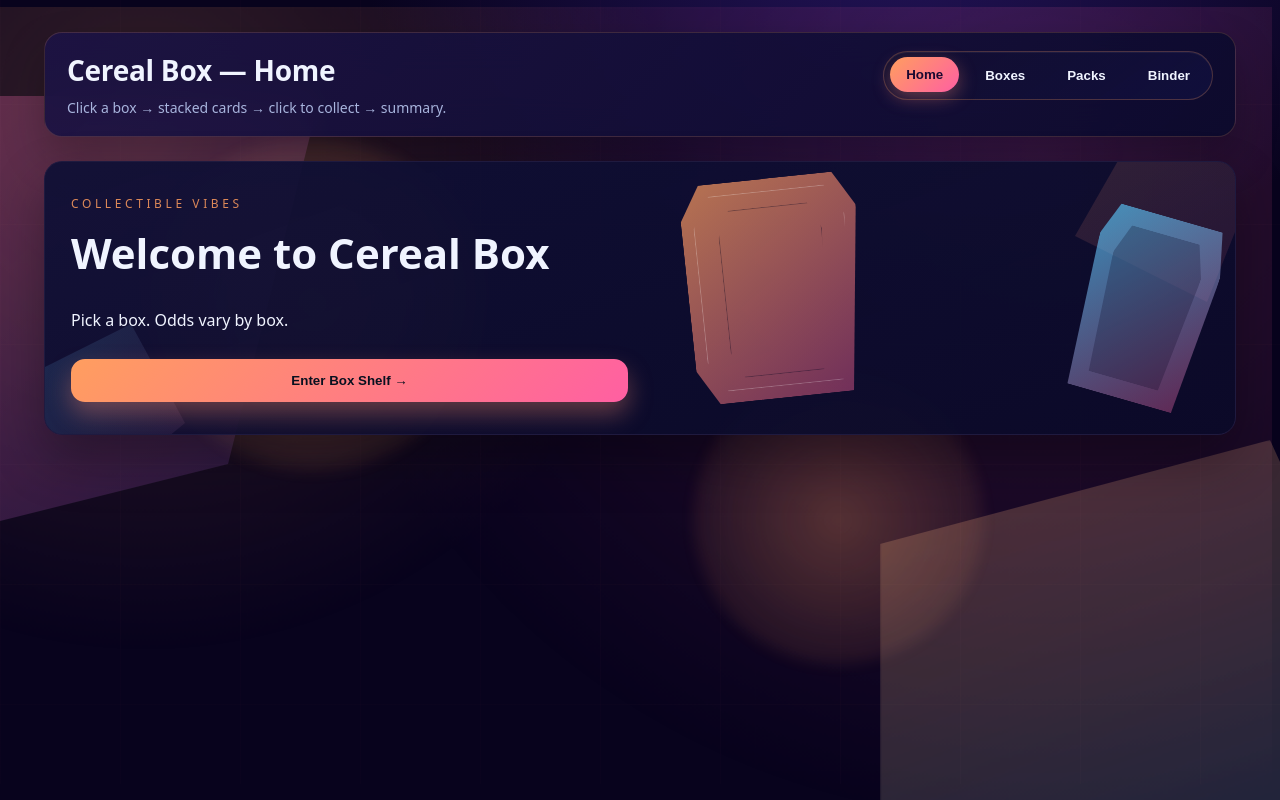
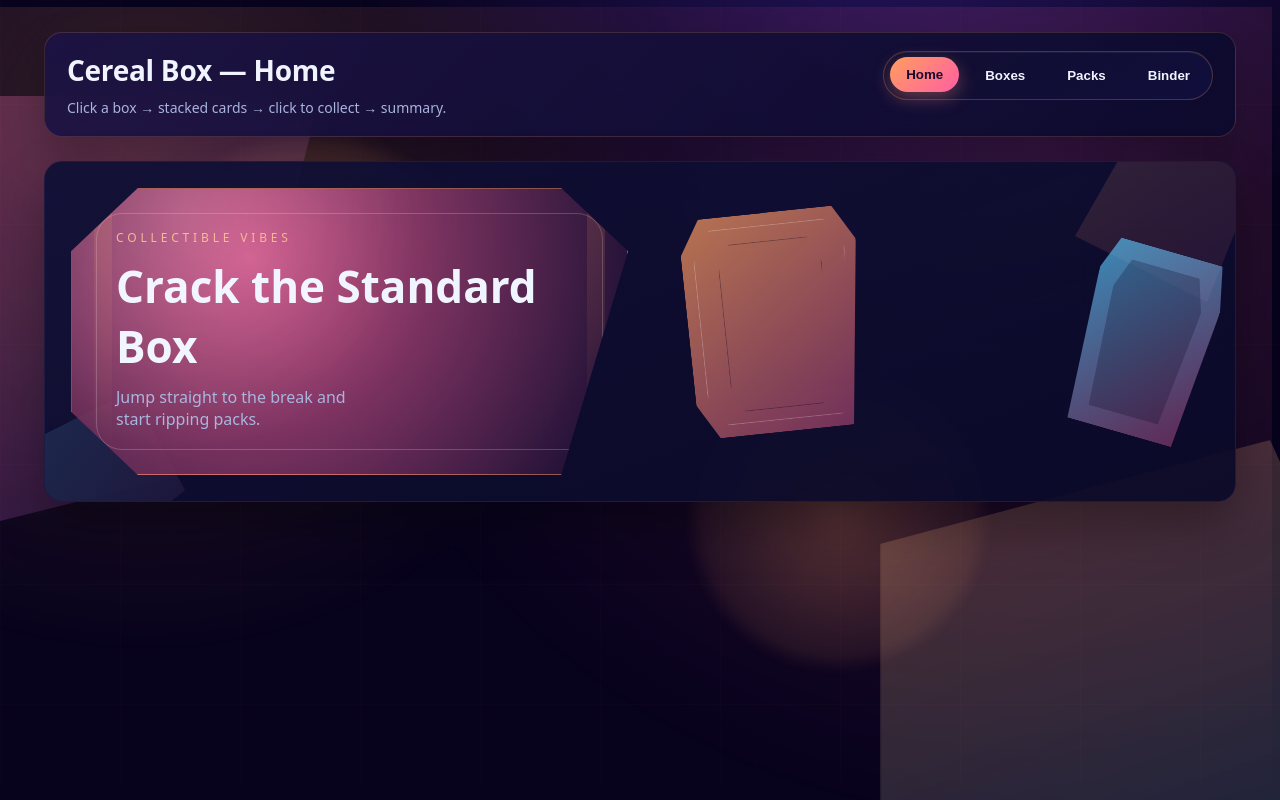
Before and after one commit to phwea/opencereal, a plain HTML site: page index.html in a window 1280 px wide. Drawn offline with Linux system fonts and the light colour scheme.

Commit message:
Add hero box shortcut and shared selection helper

```diff
--- a/assets/css/main.css
+++ b/assets/css/main.css
@@ -295,40 +295,92 @@ body {
   align-items: center;
 }
 
-.hero-content {
+.hero-box {
+  position: relative;
   display: grid;
-  gap: 12px;
+  gap: 10px;
+  padding: 40px 44px 44px;
+  border: none;
+  border-radius: 34px;
+  clip-path: polygon(12% 0%, 88% 0%, 100% 22%, 88% 100%, 12% 100%, 0% 78%, 0% 22%);
+  background:
+    radial-gradient(circle at 32% 24%, rgba(255, 95, 162, 0.7), rgba(12, 10, 44, 0.95)),
+    linear-gradient(145deg, rgba(255, 158, 95, 0.32), rgba(255, 95, 162, 0.2));
+  color: inherit;
+  font: inherit;
+  text-align: left;
+  cursor: pointer;
+  box-shadow: 0 26px 48px rgba(0, 0, 0, 0.36);
+  transition: transform 0.24s ease, box-shadow 0.24s ease, border-color 0.24s ease;
+  border: 1px solid rgba(255, 158, 95, 0.45);
+  overflow: hidden;
 }
 
-.hero-kicker {
-  font-size: 12px;
-  letter-spacing: 0.3em;
-  text-transform: uppercase;
-  color: rgba(255, 158, 95, 0.85);
+.hero-box::before {
+  content: "";
+  position: absolute;
+  inset: 24px;
+  border-radius: 26px;
+  border: 1px solid rgba(255, 255, 255, 0.28);
+  opacity: 0.7;
+  pointer-events: none;
 }
 
-.hero h2 {
-  margin: 0;
-  font-size: clamp(26px, 5vw, 42px);
+.hero-box::after {
+  content: "";
+  position: absolute;
+  inset: 0;
+  background: radial-gradient(circle at 20% 10%, rgba(255, 255, 255, 0.22), transparent 45%);
+  mix-blend-mode: screen;
+  opacity: 0.7;
+  pointer-events: none;
 }
 
-.bigbtn {
-  border: none;
-  border-radius: var(--radius-md);
-  padding: 14px 22px;
-  background: linear-gradient(135deg, var(--accent), var(--accent-strong));
-  color: #08101f;
-  font-weight: 700;
-  cursor: pointer;
-  box-shadow: 0 12px 24px var(--glow);
-  transition: transform 0.18s ease, box-shadow 0.18s ease;
+.hero-box__edge {
+  position: absolute;
+  top: 18px;
+  width: 18px;
+  height: calc(100% - 36px);
+  background: linear-gradient(180deg, rgba(255, 158, 95, 0.28), rgba(255, 95, 162, 0));
+  opacity: 0.55;
+  pointer-events: none;
 }
 
-.bigbtn:hover,
-.bigbtn:focus-visible {
-  transform: translateY(-1px);
-  box-shadow: 0 18px 28px var(--glow);
+.hero-box__edge--left {
+  left: 22px;
+}
+
+.hero-box__edge--right {
+  right: 22px;
+}
+
+.hero-box__badge {
+  font-size: 12px;
+  letter-spacing: 0.32em;
+  text-transform: uppercase;
+  color: rgba(255, 190, 135, 0.88);
+}
+
+.hero-box__title {
+  font-size: clamp(28px, 5vw, 44px);
+  font-weight: 700;
+}
+
+.hero-box__meta {
+  font-size: 16px;
+  color: var(--muted);
+  max-width: 28ch;
+}
+
+.hero-box:hover,
+.hero-box:focus-visible {
+  transform: translateY(-4px);
+  box-shadow: 0 32px 60px rgba(255, 95, 162, 0.28);
   outline: none;
+}
+
+.hero-box:focus-visible {
+  box-shadow: 0 0 0 3px rgba(255, 255, 255, 0.65), 0 32px 60px rgba(255, 95, 162, 0.28);
 }
 
 .hero-illustration {
--- a/assets/js/app.js
+++ b/assets/js/app.js
@@ -112,8 +112,10 @@ const elBinder = document.getElementById("binder");
 const btnPrimary = document.getElementById("btnPrimary");
 const btnAuto = document.getElementById("btnAuto");
 const boxesGrid = document.getElementById("boxesGrid");
-const goBoxes = document.getElementById("goBoxes");
+const heroBox = document.querySelector(".hero-box");
 const openedEl = document.getElementById("opened");
+
+let selectBox = () => {};
 
 /* -------------------------------------------------------------------------- */
 /* Persistence                                                                 */
@@ -248,6 +250,18 @@ function renderBinder() {
 
 function renderBoxes() {
   boxesGrid.innerHTML = "";
+
+  function selectBoxHelper(boxKey, options = {}) {
+    const { animate = true } = options;
+    setBox(boxKey);
+    if (animate) {
+      const card = boxesGrid.querySelector(`.boxCard[data-key="${boxKey}"]`);
+      if (card) {
+        animateBoxSelection(card);
+      }
+    }
+  }
+
   Object.values(BOXES).forEach((box) => {
     const card = document.createElement("button");
     card.className = "boxCard";
@@ -264,14 +278,16 @@ function renderBoxes() {
     `;
 
     card.addEventListener("click", () => {
-      setBox(box.key);
+      selectBoxHelper(box.key);
       activate("packs");
       spawnCenterBox();
-      animateBoxSelection(card);
     });
 
     boxesGrid.appendChild(card);
   });
+
+  renderBoxes.selectBox = selectBoxHelper;
+  return selectBoxHelper;
 }
 
 function animateBoxSelection(card) {
@@ -592,9 +608,14 @@ function wireNav() {
 }
 
 function wireControls() {
-  goBoxes.addEventListener("click", () => {
-    activate("boxes");
-  });
+  if (heroBox) {
+    heroBox.addEventListener("click", () => {
+      const targetKey = heroBox.dataset.box || (state.currentBox && state.currentBox.key) || "standard";
+      selectBox(targetKey, { animate: false });
+      activate("packs");
+      spawnCenterBox();
+    });
+  }
 
   btnPrimary.addEventListener("click", () => {
     if (elSummary.classList.contains("show")) {
@@ -633,7 +654,7 @@ function init() {
   state.opened = saved.opened;
   openedEl.textContent = state.opened;
   renderBinder();
-  renderBoxes();
+  selectBox = renderBoxes();
   wireNav();
   wireControls();
   ensurePacksTabEnabled();
--- a/index.html
+++ b/index.html
@@ -32,12 +32,13 @@
       <main class="pages" aria-live="polite">
         <section id="page-home" class="page active" aria-labelledby="title">
           <div class="panel hero">
-            <div class="hero-content">
-              <span class="hero-kicker">Collectible vibes</span>
-              <h2>Welcome to Cereal Box</h2>
-              <p>Pick a box. Odds vary by box.</p>
-              <button id="goBoxes" class="bigbtn" type="button">Enter Box Shelf →</button>
-            </div>
+            <button class="hero-box" type="button" data-box="standard">
+              <span aria-hidden="true" class="hero-box__edge hero-box__edge--left"></span>
+              <span aria-hidden="true" class="hero-box__edge hero-box__edge--right"></span>
+              <span class="hero-box__badge">Collectible vibes</span>
+              <span class="hero-box__title">Crack the Standard Box</span>
+              <span class="hero-box__meta">Jump straight to the break and start ripping packs.</span>
+            </button>
             <div class="hero-illustration" aria-hidden="true">
               <div class="hero-pack"></div>
               <div class="hero-card"></div>
```
